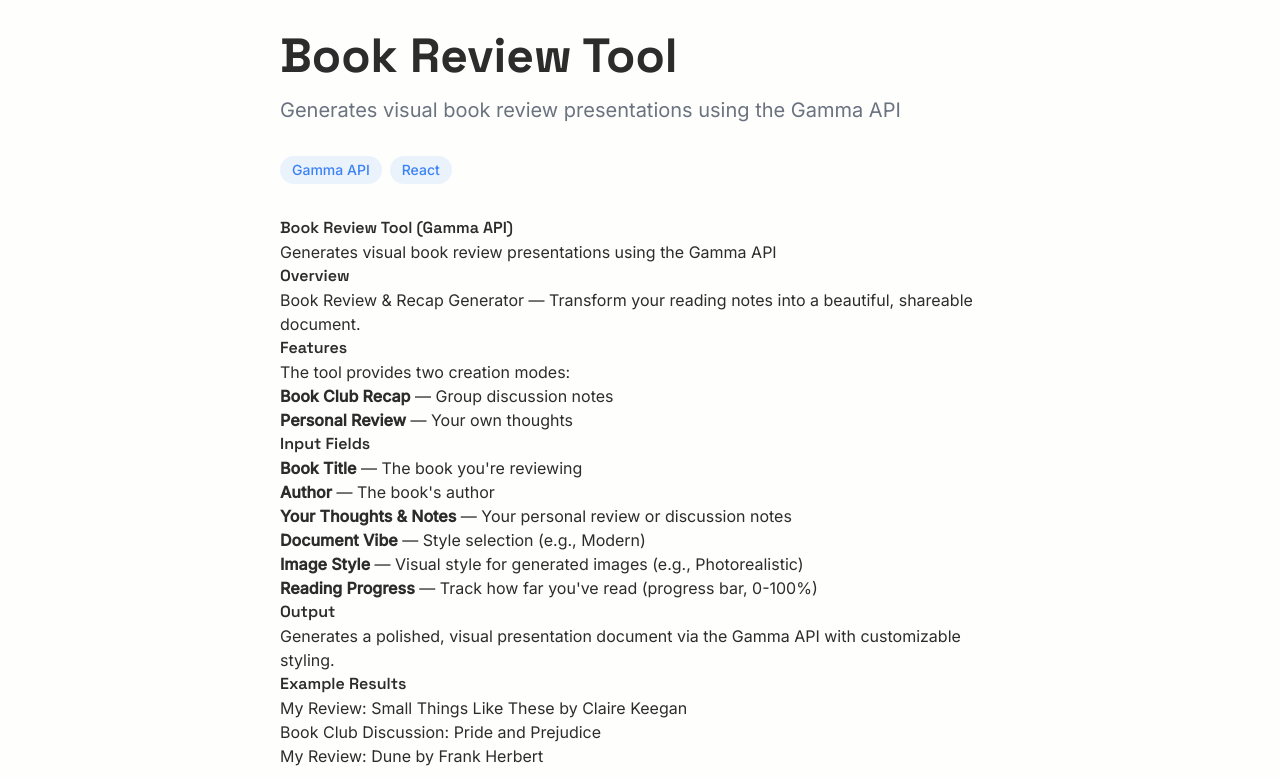
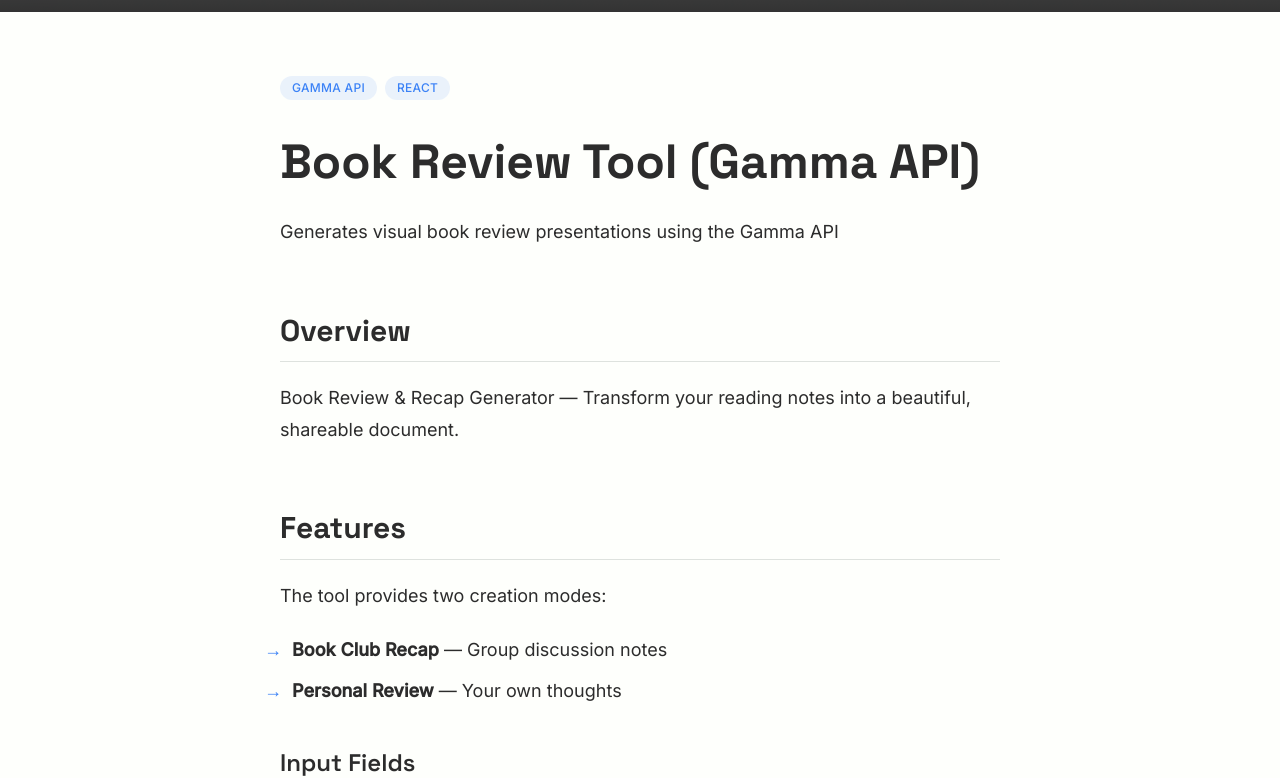
Before and after one commit to b-barri/personal-website, a Next.js app: page /projects/book-review-tool in a window 1280 px wide. Shown: the part 532-1310 px from the top of the page. Built offline with nearby package versions, Linux system fonts and the light colour scheme.

Commit message:
feat(detail): redesign project pages with hero overlay, custom markdown styling, and editorial layout

```diff
--- a/src/app/projects/[slug]/page.tsx
+++ b/src/app/projects/[slug]/page.tsx
@@ -39,9 +39,9 @@
   const fullContent = getProjectContent(slug);
 
   return (
-    <main id="main" className="flex-1 pt-16">
-      {/* Hero image */}
-      <div className="relative w-full h-64 md:h-96 bg-bg-surface">
+    <main id="main" className="flex-1 pt-16 bg-bg-primary">
+      {/* Hero image with title overlay */}
+      <div className="relative w-full h-[60vh] min-h-[400px] bg-bg-surface overflow-hidden">
         <ProjectImage
           src={project.imagePath}
           alt={project.title}
@@ -49,14 +49,15 @@
           className="object-cover"
           priority
         />
-        <div className="absolute inset-0 bg-gradient-to-br from-accent/10 to-accent/5" />
-      </div>
+        <div className="absolute inset-0 bg-gradient-to-b from-black/30 via-black/40 to-black/80" />
 
-      <div className="mx-auto max-w-3xl px-6 py-16">
+        {/* Title overlay on hero */}
+        <div className="absolute inset-0 flex items-end">
+          <div className="mx-auto max-w-4xl px-6 pb-16 w-full">
             {/* Back link */}
             <Link
               href="/#projects"
-          className="inline-flex items-center gap-2 text-sm text-text-secondary hover:text-accent transition-colors mb-8"
+              className="inline-flex items-center gap-2 text-sm text-white/70 hover:text-white transition-colors mb-6"
             >
               <svg
                 className="w-4 h-4"
@@ -74,19 +75,25 @@
               Back to projects
             </Link>
 
-        {/* Title */}
-        <h1 className="text-4xl md:text-5xl font-bold font-[family-name:var(--font-heading)] text-text-primary mb-4">
+            <h1 className="font-[family-name:var(--font-heading)] text-5xl md:text-6xl lg:text-7xl font-bold text-white mb-4 leading-[1.05] drop-shadow-lg">
               {project.title}
             </h1>
-        <p className="text-xl text-text-secondary mb-8">{project.tagline}</p>
+            <p className="text-xl md:text-2xl text-white/90 max-w-2xl drop-shadow-md font-[family-name:var(--font-inter)]">
+              {project.tagline}
+            </p>
+          </div>
+        </div>
+      </div>
 
+      {/* Content area */}
+      <div className="mx-auto max-w-3xl px-6 py-16">
         {/* Tools */}
         {project.tools.length > 0 && (
           <div className="flex flex-wrap gap-2 mb-8">
             {project.tools.map((tool) => (
               <span
                 key={tool}
-                className="px-3 py-1 text-sm bg-accent/10 text-accent rounded-full font-medium"
+                className="px-3 py-1 text-xs font-medium bg-accent/10 text-accent rounded-full uppercase tracking-wide font-[family-name:var(--font-inter)]"
               >
                 {tool}
               </span>
@@ -96,13 +103,13 @@
 
         {/* Links */}
         {(project.links.demo || project.links.github || project.links.other) && (
-          <div className="flex flex-wrap gap-4 mb-12">
+          <div className="flex flex-wrap gap-3 mb-12 pb-12 border-b border-border">
             {project.links.demo && (
               <a
                 href={project.links.demo}
                 target="_blank"
                 rel="noopener noreferrer"
-                className="inline-flex items-center gap-2 px-6 py-3 bg-accent text-white rounded-lg font-medium hover:bg-accent-hover transition-colors"
+                className="inline-flex items-center gap-2 px-5 py-2.5 bg-accent text-white rounded-lg text-sm font-semibold hover:bg-accent-hover transition-colors shadow-sm"
               >
                 Live Demo
                 <svg className="w-4 h-4" fill="none" stroke="currentColor" viewBox="0 0 24 24">
@@ -115,12 +122,12 @@
                 href={project.links.github}
                 target="_blank"
                 rel="noopener noreferrer"
-                className="inline-flex items-center gap-2 px-6 py-3 border border-border rounded-lg font-medium text-text-primary hover:border-accent hover:text-accent transition-colors"
+                className="inline-flex items-center gap-2 px-5 py-2.5 border border-border bg-white rounded-lg text-sm font-semibold text-text-primary hover:border-accent hover:text-accent transition-colors"
               >
-                GitHub
                 <svg viewBox="0 0 24 24" fill="currentColor" className="w-4 h-4">
                   <path d="M12 0c-6.626 0-12 5.373-12 12 0 5.302 3.438 9.8 8.207 11.387.599.111.793-.261.793-.577v-2.234c-3.338.726-4.033-1.416-4.033-1.416-.546-1.387-1.333-1.756-1.333-1.756-1.089-.745.083-.729.083-.729 1.205.084 1.839 1.237 1.839 1.237 1.07 1.834 2.807 1.304 3.492.997.107-.775.418-1.305.762-1.604-2.665-.305-5.467-1.334-5.467-5.931 0-1.311.469-2.381 1.236-3.221-.124-.303-.535-1.524.117-3.176 0 0 1.008-.322 3.301 1.23.957-.266 1.983-.399 3.003-.404 1.02.005 2.047.138 3.006.404 2.291-1.552 3.297-1.23 3.297-1.23.653 1.653.242 2.874.118 3.176.77.84 1.235 1.911 1.235 3.221 0 4.609-2.807 5.624-5.479 5.921.43.372.823 1.102.823 2.222v3.293c0 .319.192.694.801.576 4.765-1.589 8.199-6.086 8.199-11.386 0-6.627-5.373-12-12-12z" />
                 </svg>
+                GitHub
               </a>
             )}
             {project.links.other?.map((link) => (
@@ -129,7 +136,7 @@
                 href={link.url}
                 target="_blank"
                 rel="noopener noreferrer"
-                className="inline-flex items-center gap-2 px-6 py-3 border border-border rounded-lg font-medium text-text-primary hover:border-accent hover:text-accent transition-colors"
+                className="inline-flex items-center gap-2 px-5 py-2.5 border border-border bg-white rounded-lg text-sm font-semibold text-text-primary hover:border-accent hover:text-accent transition-colors"
               >
                 {link.label}
                 <svg className="w-4 h-4" fill="none" stroke="currentColor" viewBox="0 0 24 24">
@@ -145,11 +152,9 @@
           <MarkdownContent content={fullContent} />
         ) : (
           <>
-            <div className="prose prose-lg max-w-none mb-12">
-              <p className="text-text-primary leading-relaxed">
+            <p className="text-text-primary text-lg leading-relaxed mb-12">
               {project.description}
             </p>
-            </div>
 
             {project.features.length > 0 && (
               <div className="mb-12">
@@ -183,6 +188,29 @@
             )}
           </>
         )}
+
+        {/* Footer back link */}
+        <div className="mt-16 pt-8 border-t border-border">
+          <Link
+            href="/#projects"
+            className="inline-flex items-center gap-2 text-sm font-medium text-text-secondary hover:text-accent transition-colors"
+          >
+            <svg
+              className="w-4 h-4"
+              fill="none"
+              stroke="currentColor"
+              viewBox="0 0 24 24"
+            >
+              <path
+                strokeLinecap="round"
+                strokeLinejoin="round"
+                strokeWidth={2}
+                d="M15 19l-7-7 7-7"
+              />
+            </svg>
+            Back to all projects
+          </Link>
+        </div>
       </div>
     </main>
   );
--- a/src/components/ui/MarkdownContent.tsx
+++ b/src/components/ui/MarkdownContent.tsx
@@ -1,12 +1,133 @@
 "use client";
 
-import ReactMarkdown from "react-markdown";
+import ReactMarkdown, { Components } from "react-markdown";
 import remarkGfm from "remark-gfm";
+
+const components: Components = {
+  h1: ({ children }) => (
+    <h1 className="font-[family-name:var(--font-heading)] text-4xl md:text-5xl font-bold text-text-primary mt-16 mb-6 first:mt-0 leading-tight">
+      {children}
+    </h1>
+  ),
+  h2: ({ children }) => (
+    <h2 className="font-[family-name:var(--font-heading)] text-2xl md:text-3xl font-bold text-text-primary mt-16 mb-5 leading-tight border-b border-border pb-3">
+      {children}
+    </h2>
+  ),
+  h3: ({ children }) => (
+    <h3 className="font-[family-name:var(--font-heading)] text-xl md:text-2xl font-semibold text-text-primary mt-10 mb-4 leading-snug">
+      {children}
+    </h3>
+  ),
+  h4: ({ children }) => (
+    <h4 className="font-[family-name:var(--font-heading)] text-lg font-semibold text-text-primary mt-8 mb-3">
+      {children}
+    </h4>
+  ),
+  p: ({ children }) => (
+    <p className="text-text-primary text-base md:text-lg leading-[1.75] mb-6">
+      {children}
+    </p>
+  ),
+  a: ({ children, href }) => (
+    <a
+      href={href}
+      target={href?.startsWith("http") ? "_blank" : undefined}
+      rel={href?.startsWith("http") ? "noopener noreferrer" : undefined}
+      className="text-accent font-medium underline decoration-accent/30 underline-offset-2 hover:decoration-accent transition-colors"
+    >
+      {children}
+    </a>
+  ),
+  strong: ({ children }) => (
+    <strong className="font-semibold text-text-primary">{children}</strong>
+  ),
+  em: ({ children }) => (
+    <em className="italic text-text-primary">{children}</em>
+  ),
+  ul: ({ children }) => (
+    <ul className="my-6 space-y-2.5 ml-1">{children}</ul>
+  ),
+  ol: ({ children }) => (
+    <ol className="my-6 space-y-2.5 ml-1 list-decimal list-inside marker:text-accent marker:font-semibold">
+      {children}
+    </ol>
+  ),
+  li: ({ children }) => (
+    <li className="text-text-primary text-base md:text-lg leading-[1.7] pl-2 relative before:content-['→'] before:absolute before:left-[-1.25rem] before:text-accent before:font-bold list-none">
+      {children}
+    </li>
+  ),
+  blockquote: ({ children }) => (
+    <blockquote className="my-8 pl-6 py-2 border-l-4 border-accent bg-bg-surface/50 rounded-r-lg">
+      <div className="text-text-primary text-lg italic font-[family-name:var(--font-heading)]">
+        {children}
+      </div>
+    </blockquote>
+  ),
+  code: ({ children, className }) => {
+    const isInline = !className;
+    if (isInline) {
+      return (
+        <code className="text-accent bg-accent/10 px-1.5 py-0.5 rounded text-[0.9em] font-mono">
+          {children}
+        </code>
+      );
+    }
+    return (
+      <code className="text-text-on-dark font-mono text-sm leading-relaxed">
+        {children}
+      </code>
+    );
+  },
+  pre: ({ children }) => (
+    <pre className="my-8 p-5 bg-bg-dark rounded-xl overflow-x-auto border border-bg-dark">
+      {children}
+    </pre>
+  ),
+  table: ({ children }) => (
+    <div className="my-8 overflow-x-auto rounded-xl border border-border">
+      <table className="w-full border-collapse text-left">{children}</table>
+    </div>
+  ),
+  thead: ({ children }) => (
+    <thead className="bg-bg-surface border-b border-border">{children}</thead>
+  ),
+  tbody: ({ children }) => (
+    <tbody className="divide-y divide-border">{children}</tbody>
+  ),
+  tr: ({ children }) => (
+    <tr className="hover:bg-bg-surface/40 transition-colors">{children}</tr>
+  ),
+  th: ({ children }) => (
+    <th className="px-4 py-3 font-semibold text-text-primary text-sm uppercase tracking-wide font-[family-name:var(--font-heading)]">
+      {children}
+    </th>
+  ),
+  td: ({ children }) => (
+    <td className="px-4 py-3 text-text-primary text-base align-top">
+      {children}
+    </td>
+  ),
+  hr: () => (
+    <hr className="my-12 border-0 h-px bg-gradient-to-r from-transparent via-border to-transparent" />
+  ),
+  img: ({ src, alt }) => (
+    // eslint-disable-next-line @next/next/no-img-element
+    <img
+      src={typeof src === "string" ? src : ""}
+      alt={alt || ""}
+      className="my-8 rounded-xl shadow-md w-full"
+    />
+  ),
+};
 
 export default function MarkdownContent({ content }: { content: string }) {
   return (
-    <div className="prose prose-lg max-w-none prose-headings:font-[family-name:var(--font-heading)] prose-headings:text-text-primary prose-p:text-text-primary prose-p:leading-relaxed prose-a:text-accent prose-a:no-underline hover:prose-a:underline prose-strong:text-text-primary prose-li:text-text-primary prose-code:text-accent prose-code:bg-bg-surface prose-code:px-1.5 prose-code:py-0.5 prose-code:rounded prose-code:text-sm prose-pre:bg-bg-dark prose-pre:text-text-on-dark prose-table:text-sm prose-th:text-text-primary prose-td:text-text-secondary prose-img:rounded-lg">
-      <ReactMarkdown remarkPlugins={[remarkGfm]}>{content}</ReactMarkdown>
-    </div>
+    <article className="markdown-content">
+      <ReactMarkdown remarkPlugins={[remarkGfm]} components={components}>
+        {content}
+      </ReactMarkdown>
+    </article>
   );
 }
```
Lines whose indentation alone changed are shown as unchanged.
